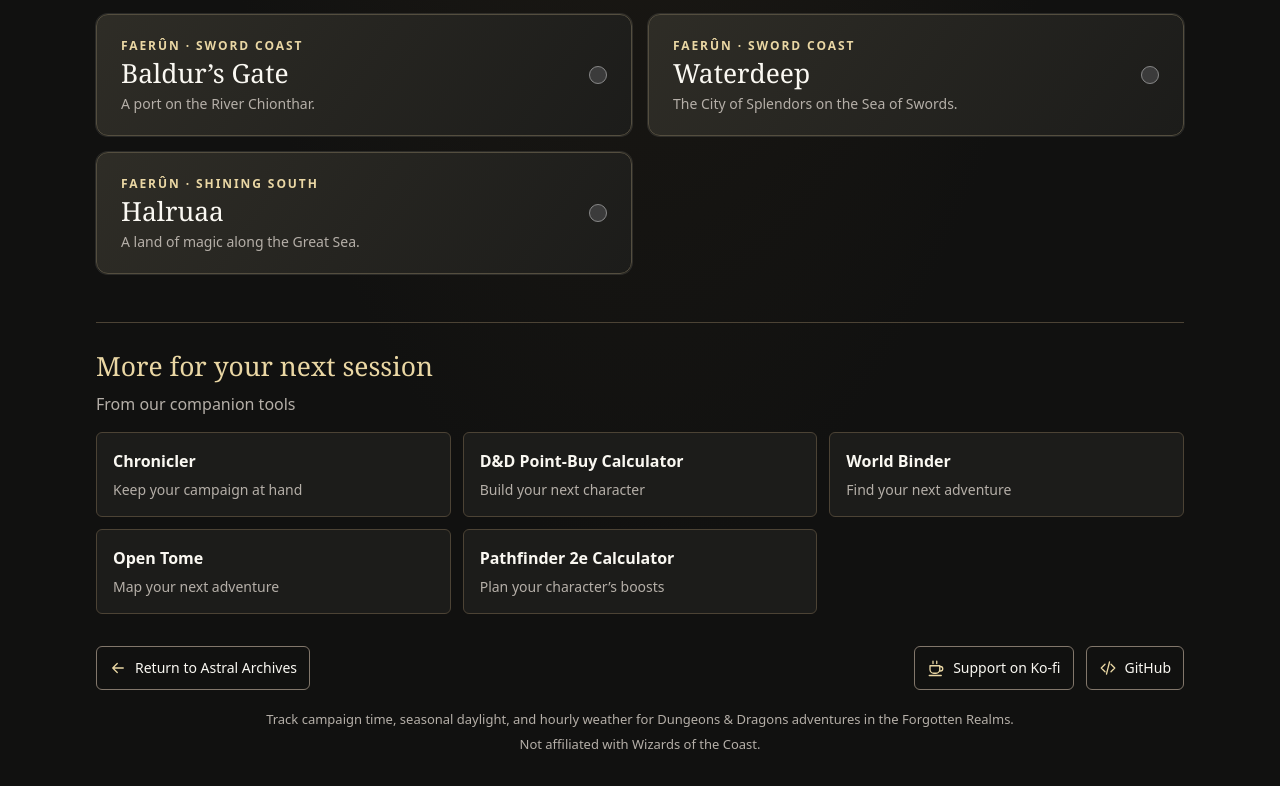
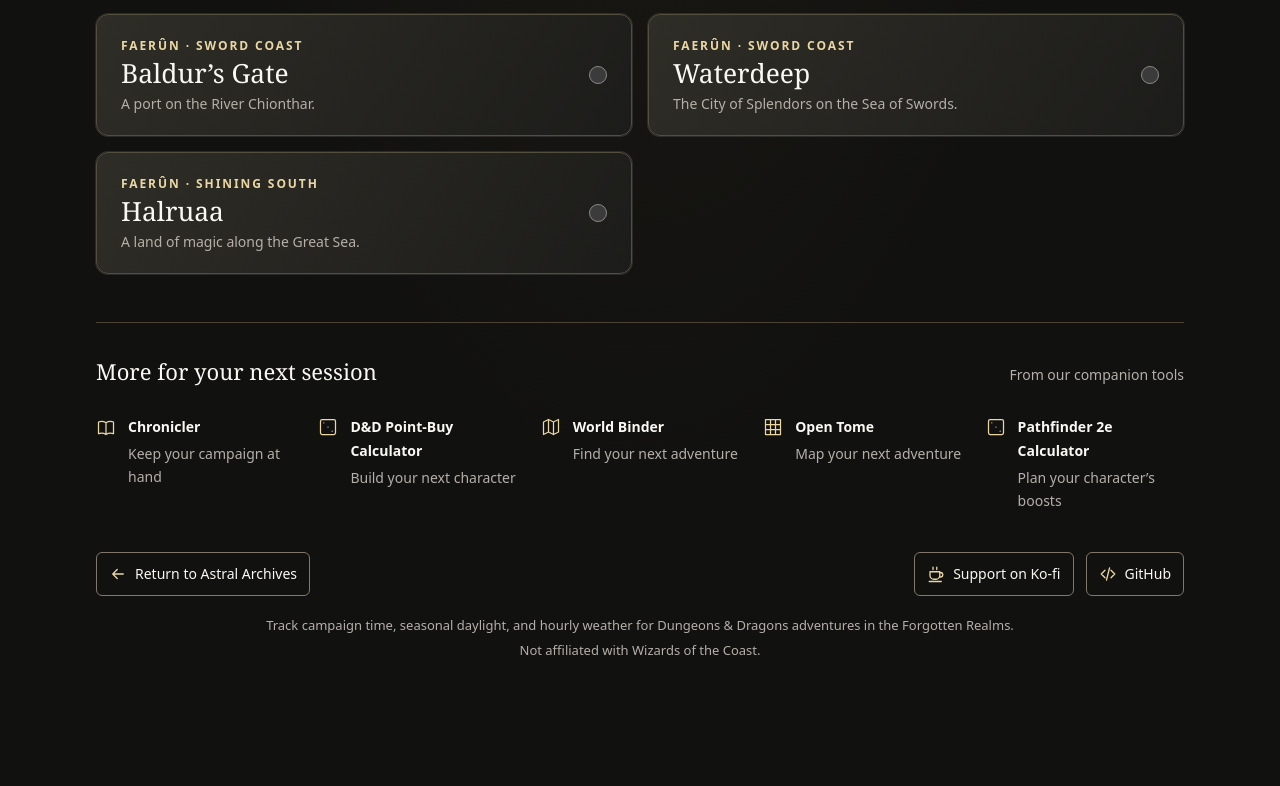
Before and after one commit to starbornone/harptos-calendar-tracker, a React (Vite) app: page / in a window 1280 px wide. Shown: the part 1449-2235 px from the top of the page. After the commit the page ends 2142 px from the top, so only its background shows below. Built offline with nearby package versions, Linux system fonts and the light colour scheme.

Commit message:
Match Open Tome companion link layout

```diff
--- a/roadmap/completed.json
+++ b/roadmap/completed.json
@@ -1,7 +1,7 @@
 {
   "schema": "name -roadmap/v1",
   "file": "completed",
-  "updatedAt": "2026-11-22T11:03:15+11:00",
+  "updatedAt": "2026-11-22T11:08:15+11:00",
   "project": {
     "key": "harptos-calendar-tracker",
     "title": "Harptos Calendar Tracker",
@@ -231,6 +231,13 @@
       "group": "Frontend",
       "notes": "Follow Open Tome’s companion section with links to Chronicler, D&D Point-Buy Calculator, World Binder, Open Tome, and Pathfinder 2e Calculator. Use responsive cards and bilingual headings and descriptions. Verified desktop and mobile layouts, destinations, and existing campaign flows.",
       "completedAt": "2026-11-22T11:03:15+11:00"
+    },
+    {
+      "id": "match-open-tome-companion-link-layout",
+      "title": "Match Open Tome’s compact companion links",
+      "group": "Frontend",
+      "notes": "Replace the companion cards with unboxed icon-and-text links. Follow Open Tome’s heading arrangement and five-column desktop grid, with three and two columns at smaller widths. Preserve bilingual descriptions, focus outlines, and all five destinations. Verified desktop and mobile layouts down to 320px.",
+      "completedAt": "2026-11-22T11:08:15+11:00"
     }
   ]
 }
--- a/src/components/site-footer.tsx
+++ b/src/components/site-footer.tsx
@@ -8,18 +8,43 @@ const companions = [
   { name: "Pathfinder 2e Calculator", href: "https://pf.astralarchives.games/", description: "companions.pathfinder" },
 ] as const;
 
+const companionIcons = [
+  "M12 7C9 5 6 5 3 6v14c3-1 6-1 9 1m0-14c3-2 6-2 9-1v14c-3-1-6-1-9 1V7Z",
+  "M5 3h14a2 2 0 0 1 2 2v14a2 2 0 0 1-2 2H5a2 2 0 0 1-2-2V5a2 2 0 0 1 2-2Zm2 4h.01M12 12h.01M17 17h.01",
+  "m3 6 6-3 6 3 6-3v15l-6 3-6-3-6 3V6Zm6-3v15m6-12v15",
+  "M3 3h18v18H3V3Zm6 0v18m6-18v18M3 9h18M3 15h18",
+  "M5 3h14a2 2 0 0 1 2 2v14a2 2 0 0 1-2 2H5a2 2 0 0 1-2-2V5a2 2 0 0 1 2-2Zm2 4h.01M12 12h.01M17 17h.01",
+];
+
 export function SiteFooter({ locale }: { locale: Locale }) {
   return (
     <footer className="ledger ledger-footer">
       <nav className="companion-tools" aria-labelledby="companions-heading">
-        <h2 id="companions-heading">{translate(locale, "companions.heading")}</h2>
-        <p>{translate(locale, "companions.intro")}</p>
+        <div className="companion-heading">
+          <h2 id="companions-heading">{translate(locale, "companions.heading")}</h2>
+          <p>{translate(locale, "companions.intro")}</p>
+        </div>
         <ul className="companion-links">
-          {companions.map(({ name, href, description }) => (
+          {companions.map(({ name, href, description }, index) => (
             <li key={href}>
               <a href={href}>
-                <strong>{name}</strong>
-                <span>{translate(locale, description)}</span>
+                <svg
+                  width="20"
+                  height="20"
+                  viewBox="0 0 24 24"
+                  fill="none"
+                  stroke="currentColor"
+                  strokeWidth="1.5"
+                  strokeLinecap="round"
+                  strokeLinejoin="round"
+                  aria-hidden="true"
+                >
+                  <path d={companionIcons[index]} />
+                </svg>
+                <span>
+                  <strong>{name}</strong>
+                  <small>{translate(locale, description)}</small>
+                </span>
               </a>
             </li>
           ))}
--- a/src/index.css
+++ b/src/index.css
@@ -638,42 +638,58 @@
 }
 
 .companion-tools {
-  padding-block: 0.5rem 2rem;
+  padding-block: 1rem 2.5rem;
+}
+
+.companion-heading {
+  display: flex;
+  flex-wrap: wrap;
+  align-items: baseline;
+  justify-content: space-between;
+  gap: 0.5rem 1.25rem;
 }
 
 .companion-tools h2 {
   font-family: var(--font-ledger);
-  font-size: 1.65rem;
-  color: var(--primary);
+  font-size: 1.375rem;
 }
 
-.companion-tools > p {
-  margin-block: 0.35rem 1rem;
+.companion-heading p {
+  font-size: 0.875rem;
   color: var(--muted-foreground);
 }
 
 .companion-links {
   display: grid;
-  grid-template-columns: repeat(auto-fit, minmax(min(100%, 18rem), 1fr));
-  gap: 0.75rem;
+  grid-template-columns: repeat(5, minmax(0, 1fr));
+  gap: 1.5rem;
+  margin-top: 1.625rem;
   list-style: none;
   padding: 0;
 }
 
 .companion-links a {
   display: flex;
-  flex-direction: column;
-  gap: 0.35rem;
-  height: 100%;
-  padding: 1rem;
-  border: 1px solid var(--border);
-  border-radius: var(--radius-md);
-  background: var(--card);
+  align-items: flex-start;
+  gap: 0.75rem;
+  min-height: 2.75rem;
 }
 
-.companion-links a:hover {
-  border-color: var(--primary);
-  background: var(--accent);
+.companion-links svg {
+  flex: none;
+  margin-top: 0.1875rem;
+  color: var(--primary);
+}
+
+.companion-links strong {
+  font-size: 0.875rem;
+  font-weight: 550;
+}
+
+.companion-links a:hover strong {
+  color: var(--primary);
+  text-decoration: underline;
+  text-underline-offset: 0.25rem;
 }
 
 .companion-links a:focus-visible {
@@ -681,9 +697,29 @@
   outline-offset: 2px;
 }
 
-.companion-links span {
+.companion-links small {
+  display: block;
+  margin-top: 0.3125rem;
   color: var(--muted-foreground);
   font-size: 0.875rem;
+  line-height: 1.6;
+}
+
+@media (max-width: 60rem) {
+  .companion-links {
+    grid-template-columns: repeat(3, minmax(0, 1fr));
+  }
+}
+
+@media (max-width: 40rem) {
+  .companion-links {
+    grid-template-columns: repeat(2, minmax(0, 1fr));
+    gap: 1.5rem 0.875rem;
+  }
+
+  .companion-links a {
+    gap: 0.5rem;
+  }
 }
 
 .footer-links {
```
